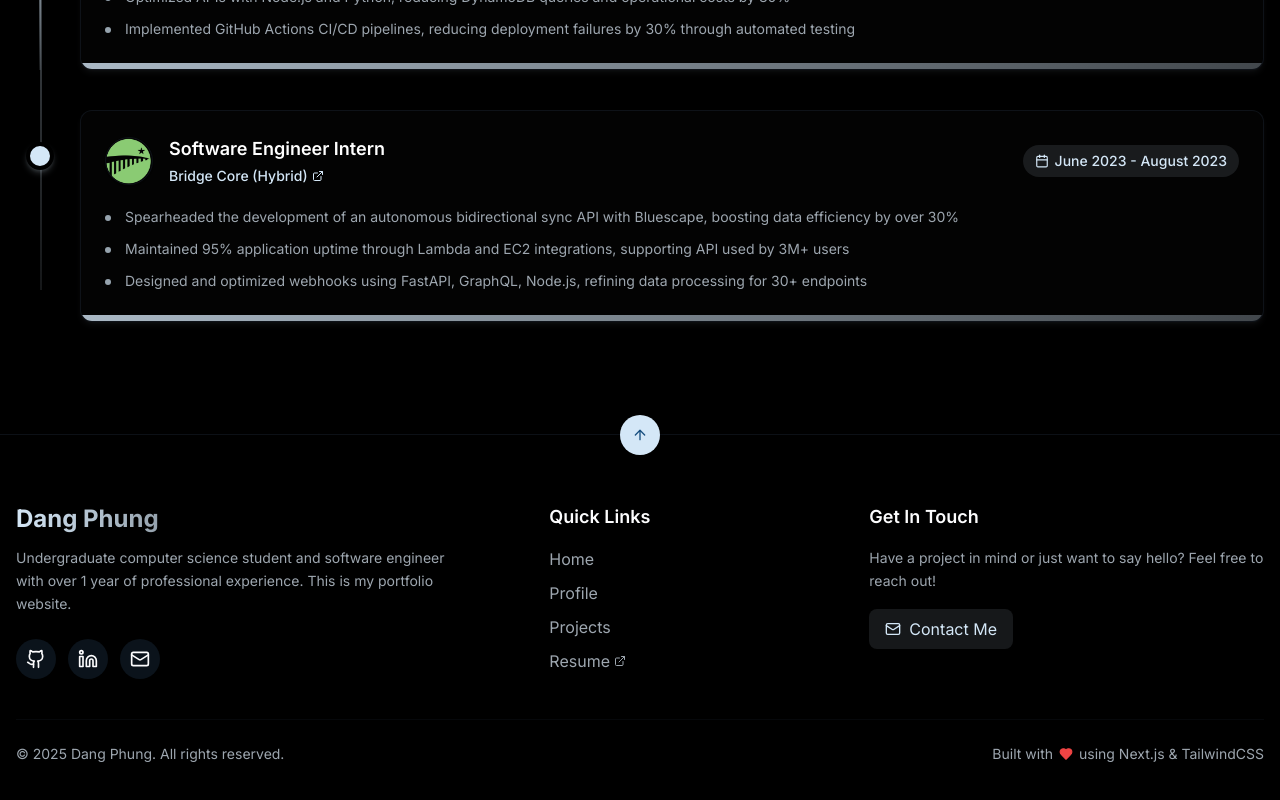
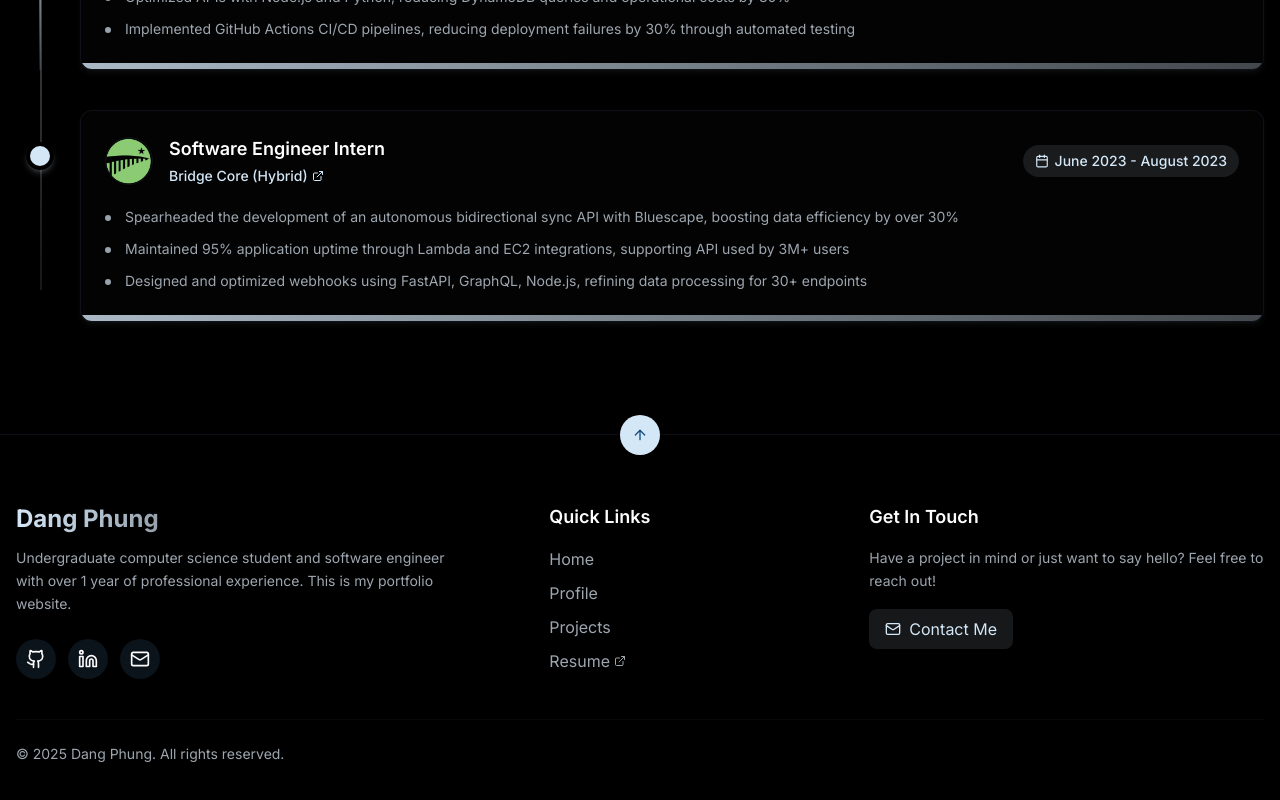
Before and after one commit to dangphung4/portfolio-2025, a Next.js app: page /profile in a window 1280 px wide. Shown: the part 2785-3585 px from the top of the page. Built offline with nearby package versions, Linux system fonts and the light colour scheme.

Commit message:
chore: remove footer build information

```diff
--- a/components/layout/footer.tsx
+++ b/components/layout/footer.tsx
@@ -113,9 +113,6 @@ export default function Footer() {
           <p className="text-muted-foreground text-sm mb-4 md:mb-0">
             © {currentYear} {config.app.site_name}. All rights reserved.
           </p>
-          <p className="text-muted-foreground text-sm flex items-center gap-1.5">
-            Built with <Heart className="h-3.5 w-3.5 text-red-500 fill-red-500" /> using Next.js & TailwindCSS
-          </p>
         </div>
       </div>
     </footer>
```
